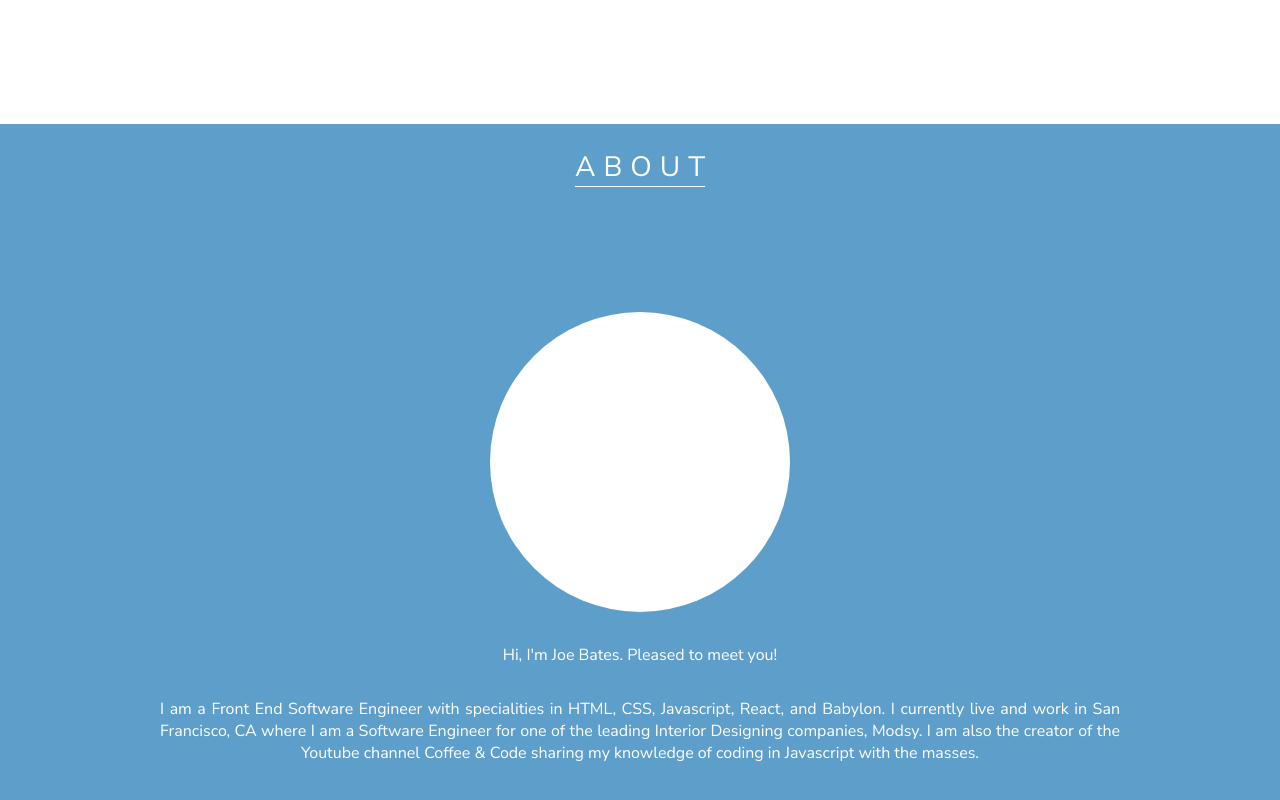
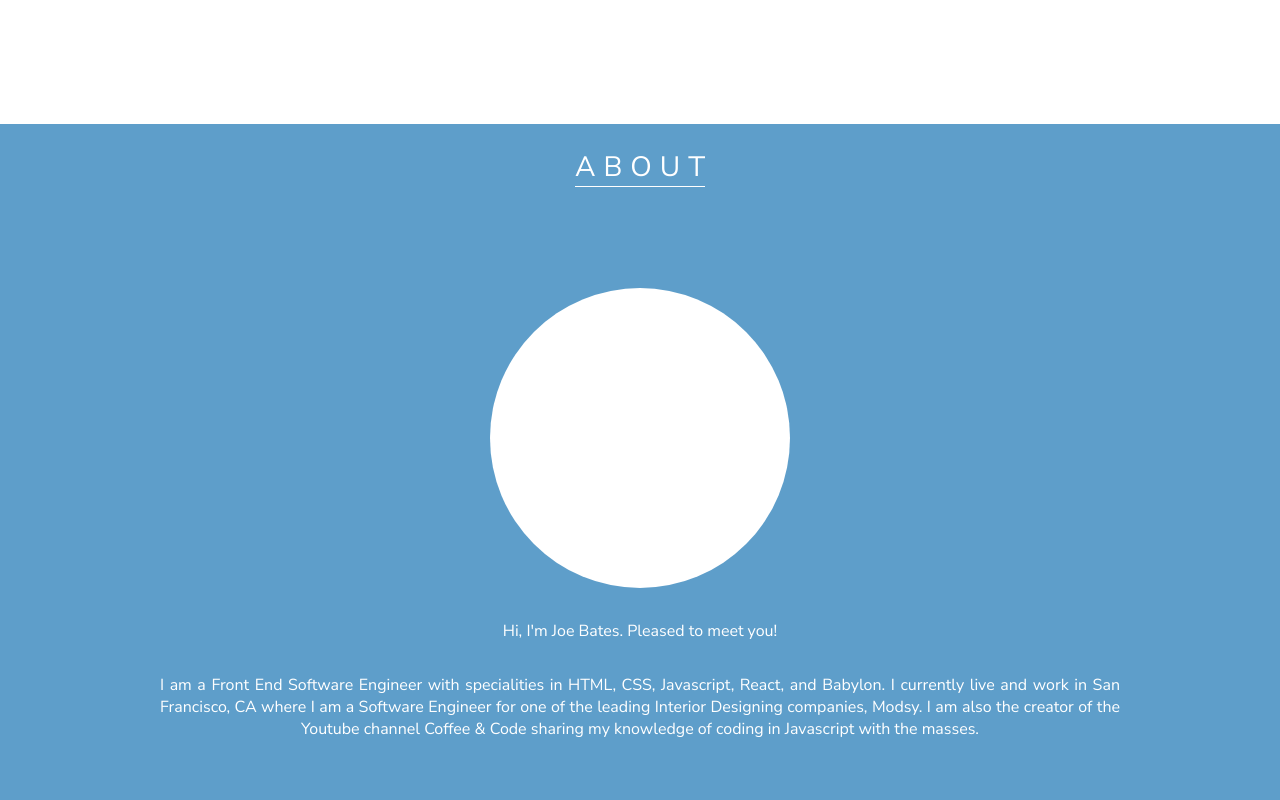
Before and after one commit to jbimagine/coffee-and-code, a React (Create React App) app: page / in a window 1280 px wide. Shown: the part 1376-2176 px from the top of the page. Built offline with nearby package versions, Linux system fonts and the light colour scheme.

Commit message:
Remove extra padding from about page

```diff
--- a/src/components/About.js
+++ b/src/components/About.js
@@ -12,7 +12,7 @@ class About extends Component {
         <ContentHeader title = 'About' color = '#FFF' underline = {true} background = 'white' >
         </ContentHeader>
         </AboutTitleContainer>
-       <div style = {{ display:'flex', flexDirection:'column', height:'100%', position:'relative', justifyContent:'center', width:'100%', backgroundColor:'rgb(94,158,202)', padding:'24px 0' }}>
+       <div style = {{ display:'flex', flexDirection:'column', height:'100%', position:'relative', justifyContent:'center', width:'100%', backgroundColor:'rgb(94,158,202)', }}>
           <div style = {{ display:'flex', justifyContent:'center', alignItems:'center', width:'100%' }}>
             <AboutImage></AboutImage>
           </div>
```
